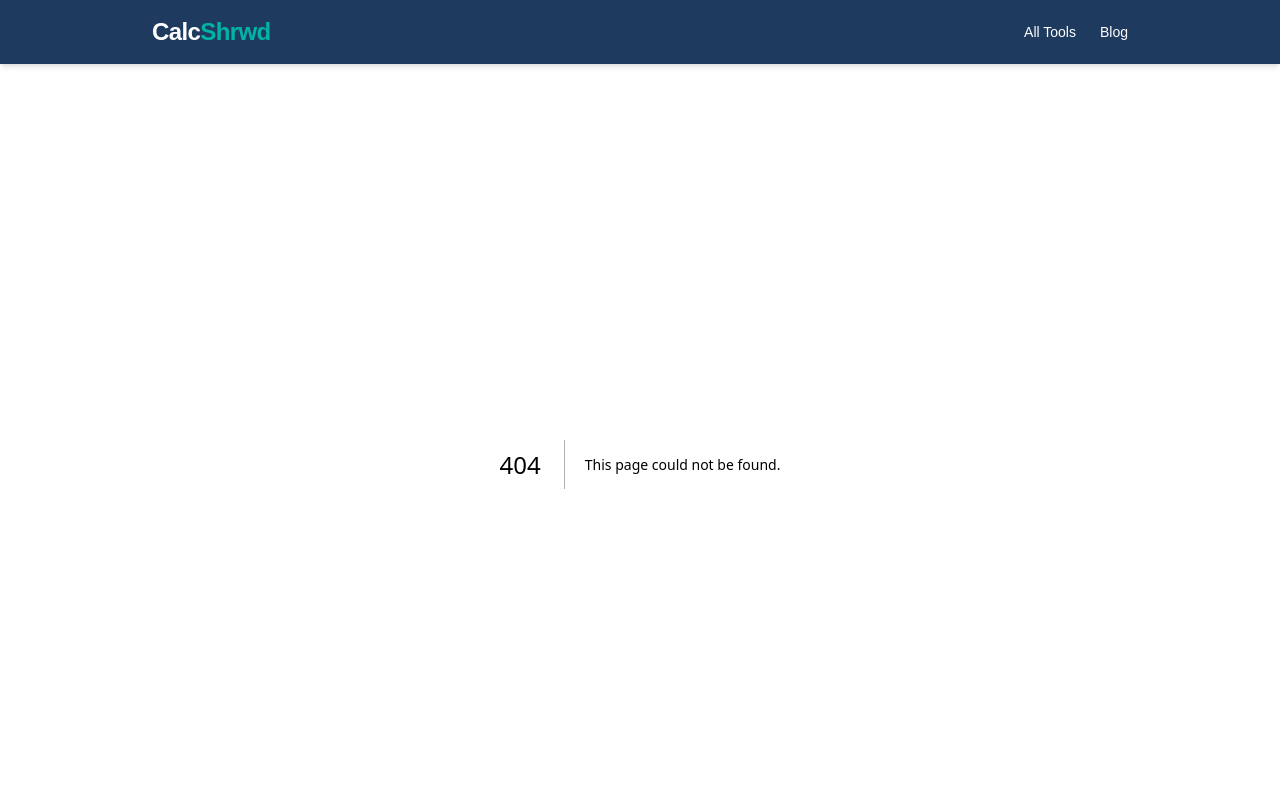
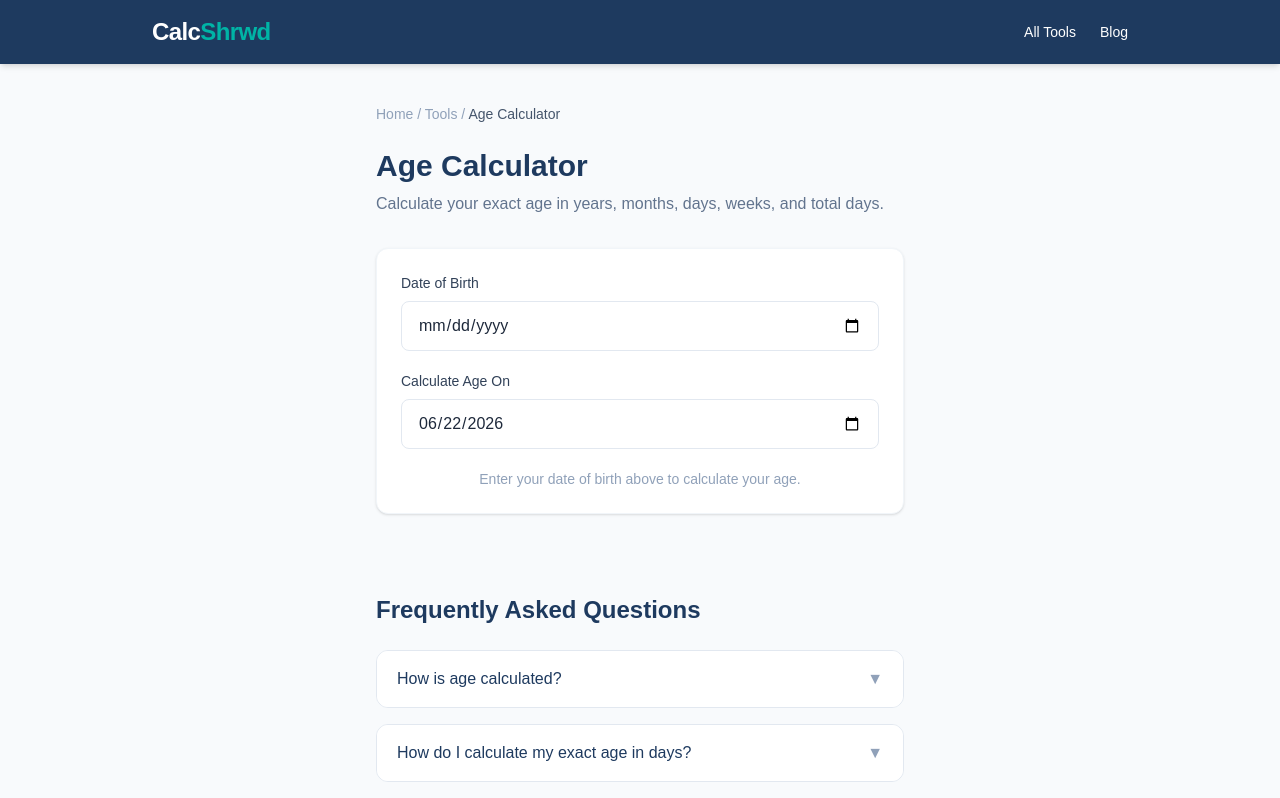
Before and after one commit to monkamonme-collab/calcshrwd, a Next.js app: page /tools/age-calculator in a window 1280 px wide. Before the commit this address had no page. Shown: the top 798 px of the page. Built offline with nearby package versions, Linux system fonts and the light colour scheme.

Commit message:
Add Age Calculator component with FAQs

```diff
--- /dev/null
+++ b/app/tools/age-calculator/page.tsx
@@ -0,0 +1,114 @@
+"use client";
+
+import { useState } from "react";
+import Link from "next/link";
+
+export default function AgeCalculator() {
+  const [birthDate, setBirthDate] = useState("");
+  const [toDate, setToDate] = useState(() => new Date().toISOString().split("T")[0]);
+
+  const age = (() => {
+    if (!birthDate || !toDate) return null;
+    const birth = new Date(birthDate);
+    const to = new Date(toDate);
+    if (isNaN(birth.getTime()) || isNaN(to.getTime()) || birth > to) return null;
+
+    let years = to.getFullYear() - birth.getFullYear();
+    let months = to.getMonth() - birth.getMonth();
+    let days = to.getDate() - birth.getDate();
+
+    if (days < 0) {
+      months--;
+      const prevMonth = new Date(to.getFullYear(), to.getMonth(), 0);
+      days += prevMonth.getDate();
+    }
+    if (months < 0) {
+      years--;
+      months += 12;
+    }
+
+    const totalDays = Math.floor((to.getTime() - birth.getTime()) / (1000 * 60 * 60 * 24));
+    const totalWeeks = Math.floor(totalDays / 7);
+    const totalMonths = years * 12 + months;
+
+    return { years, months, days, totalDays, totalWeeks, totalMonths };
+  })();
+
+  const nextBirthday = (() => {
+    if (!birthDate) return null;
+    const birth = new Date(birthDate);
+    const today = new Date();
+    let next = new Date(today.getFullYear(), birth.getMonth(), birth.getDate());
+    if (next <= today) next = new Date(today.getFullYear() + 1, birth.getMonth(), birth.getDate());
+    const diff = Math.ceil((next.getTime() - today.getTime()) / (1000 * 60 * 60 * 24));
+    return diff;
+  })();
+
+  const faqItems = [
+    { q: "How is age calculated?", a: "Age is calculated by finding the difference between your birth date and today (or a chosen date). The result accounts for varying month lengths and leap years to give exact years, months, and days." },
+    { q: "How do I calculate my exact age in days?", a: "To find your exact age in days, subtract your birth date from today's date. For example, if you were born on January 1, 2000, and today is June 26, 2026, you have lived 9,673 days. This calculator does that math for you instantly." },
+    { q: "Does a leap year affect my age calculation?", a: "Leap years add one extra day (February 29) every 4 years. If you were born on February 29, most people celebrate their birthday on February 28 or March 1 in non-leap years. The total-days calculation always accounts for all leap years automatically." },
+    { q: "What is the difference between chronological age and biological age?", a: "Chronological age is simply the number of years since your birth. Biological age refers to how old your body appears based on health markers like fitness level, diet, and genetics — it can be younger or older than your chronological age." },
+    { q: "How many days old am I if I was born in 1990?", a: "Someone born on January 1, 1990 would be approximately 13,330 days old as of mid-2026. Use this calculator with your exact birth date to get a precise number." },
+    { q: "Can I calculate the age difference between two people?", a: "Yes — enter one person's birth date and set the 'Calculate age on' date to the other person's birth date. The result will show the exact age of the first person on that date, which equals the age difference." }
+  ];
+
+  return (
+    <>
+      <div className="max-w-xl mx-auto px-6 py-10">
+        <nav className="text-sm text-slate-400 mb-6">
+          <Link href="/" className="hover:text-[#00B4A6]">Home</Link>{" / "}
+          <Link href="/tools" className="hover:text-[#00B4A6]">Tools</Link>{" / "}
+          <span className="text-slate-600">Age Calculator</span>
+        </nav>
+        <h1 className="text-3xl font-bold text-[#1E3A5F] mb-2">Age Calculator</h1>
+        <p className="text-slate-500 mb-8">Calculate your exact age in years, months, days, weeks, and total days.</p>
+        <div className="bg-white rounded-xl shadow-sm border border-slate-100 p-6 space-y-5">
+          <div>
+            <label className="block text-sm font-medium text-slate-700 mb-2">Date of Birth</label>
+            <input type="date" value={birthDate} onChange={(e) => setBirthDate(e.target.value)} max={toDate} className="w-full border border-slate-200 rounded-lg px-4 py-3 focus:outline-none focus:border-[#00B4A6]" />
+          </div>
+          <div>
+            <label className="block text-sm font-medium text-slate-700 mb-2">Calculate Age On</label>
+            <input type="date" value={toDate} onChange={(e) => setToDate(e.target.value)} className="w-full border border-slate-200 rounded-lg px-4 py-3 focus:outline-none focus:border-[#00B4A6]" />
+          </div>
+          {age ? (
+            <>
+              <div className="bg-[#1E3A5F] text-white rounded-xl p-5 text-center">
+                <p className="text-slate-300 text-sm mb-2">Your Age</p>
+                <p className="text-4xl font-bold">{age.years} <span className="text-xl font-normal">yrs</span> {age.months} <span className="text-xl font-normal">mos</span> {age.days} <span className="text-xl font-normal">days</span></p>
+              </div>
+              <div className="grid grid-cols-3 gap-3">
+                {[{ label: "Total Days", value: age.totalDays.toLocaleString() }, { label: "Total Weeks", value: age.totalWeeks.toLocaleString() }, { label: "Total Months", value: age.totalMonths.toLocaleString() }].map(({ label, value }) => (
+                  <div key={label} className="bg-slate-50 rounded-xl p-4 text-center border border-slate-200">
+                    <p className="text-2xl font-bold text-[#1E3A5F]">{value}</p>
+                    <p className="text-xs text-slate-500 mt-1">{label}</p>
+                  </div>
+                ))}
+              </div>
+              {nextBirthday !== null && (
+                <div className="bg-amber-50 border border-amber-200 rounded-xl px-5 py-3 text-sm text-amber-800">
+                  🎂 Next birthday in <strong>{nextBirthday} day{nextBirthday !== 1 ? "s" : ""}</strong>
+                </div>
+              )}
+            </>
+          ) : (
+            <p className="text-center text-sm text-slate-400">Enter your date of birth above to calculate your age.</p>
+          )}
+        </div>
+      </div>
+      <div className="max-w-xl mx-auto px-6 pb-16">
+        <script type="application/ld+json" dangerouslySetInnerHTML={{ __html: JSON.stringify({ "@context": "https://schema.org", "@type": "FAQPage", "mainEntity": faqItems.map(({ q, a }) => ({ "@type": "Question", "name": q, "acceptedAnswer": { "@type": "Answer", "text": a } })) }) }} />
+        <h2 className="text-2xl font-bold text-[#1E3A5F] mb-6 mt-10">Frequently Asked Questions</h2>
+        <div className="space-y-4">
+          {faqItems.map(({ q, a }) => (
+            <details key={q} className="group border border-slate-200 rounded-xl overflow-hidden">
+              <summary className="flex justify-between items-center cursor-pointer px-5 py-4 bg-white hover:bg-slate-50 font-medium text-[#1E3A5F]">{q}<span className="ml-4 text-slate-400 group-open:rotate-180 transition-transform">▼</span></summary>
+              <div className="px-5 py-4 text-slate-600 text-sm bg-slate-50 border-t border-slate-100">{a}</div>
+            </details>
+          ))}
+        </div>
+      </div>
+    </>
+  );
+}
```
